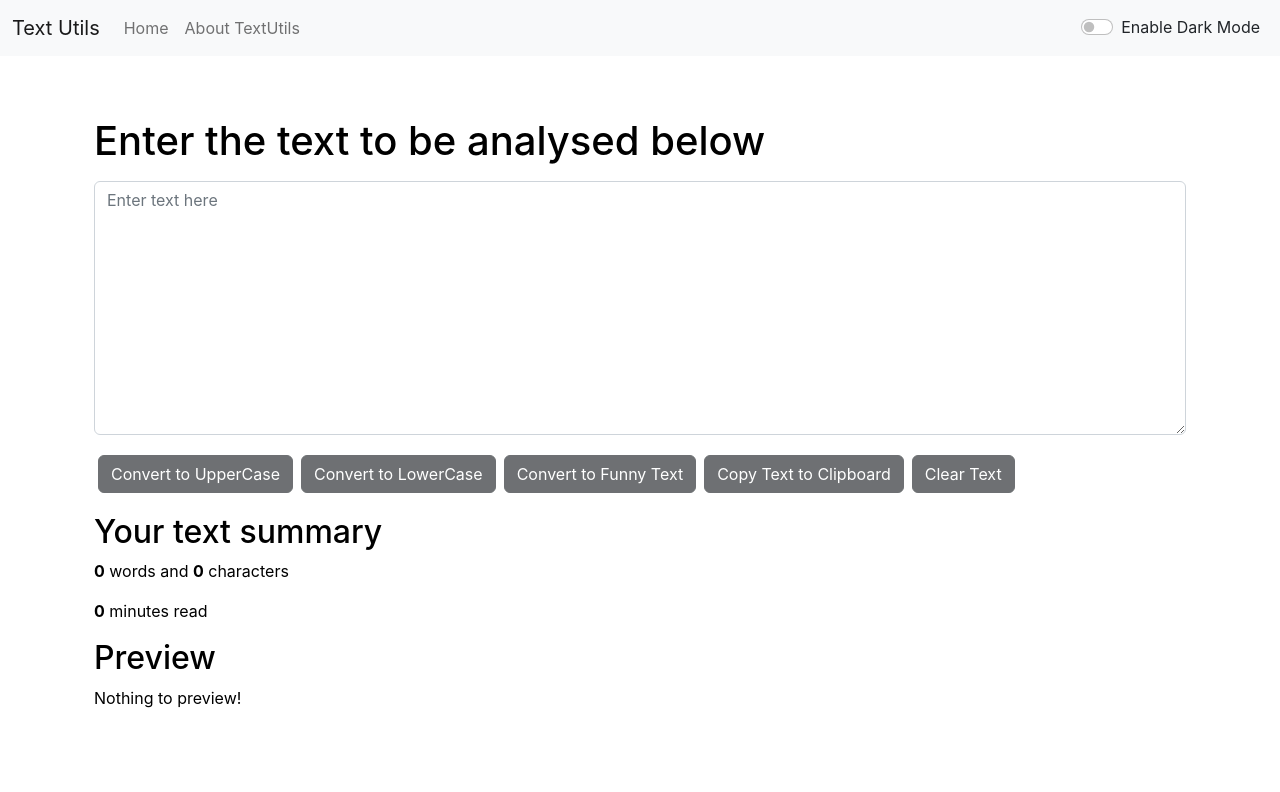
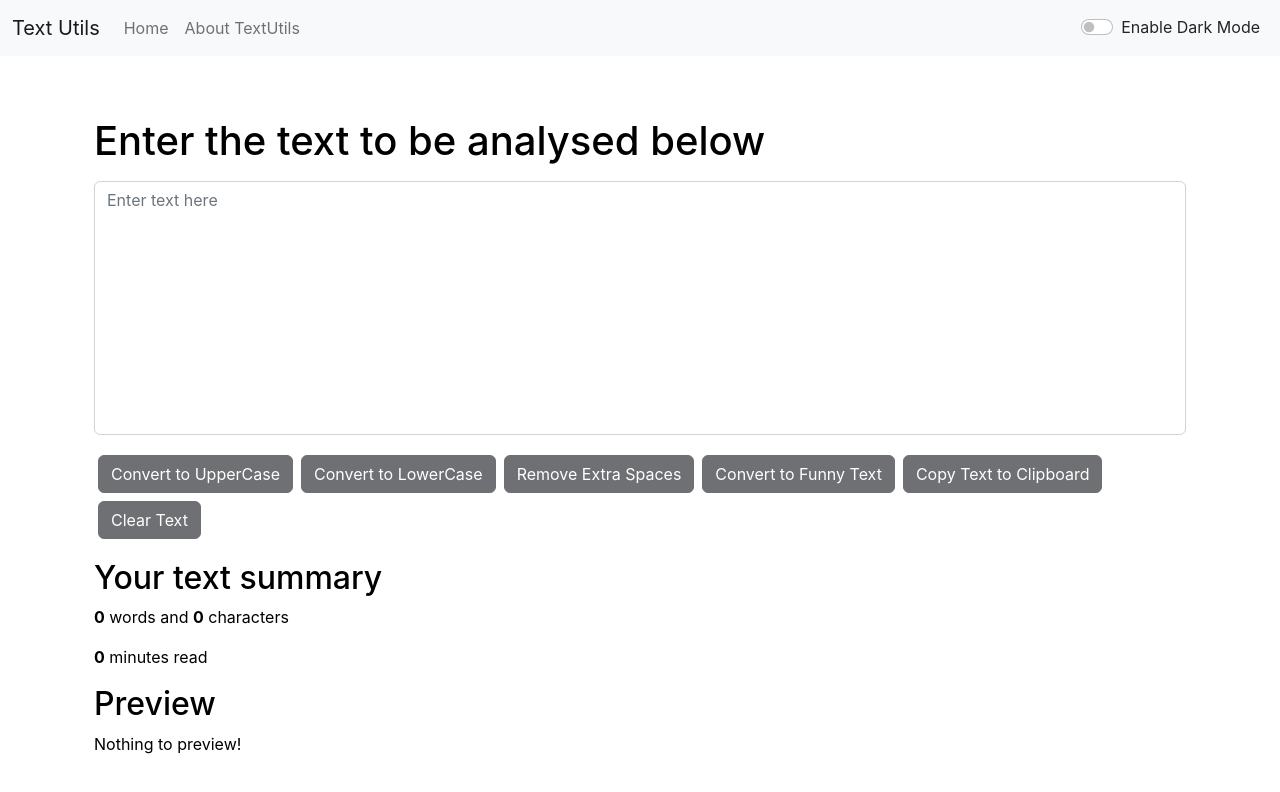
Before and after one commit to NiharPhansalkar/React-Text-Utils, a React (Create React App) app: page / in a window 1280 px wide. Shown: the top 792 px of the page. Built offline with nearby package versions, Linux system fonts and the light colour scheme.

Commit message:
removed resizability of textform and added button to remove any extra spaces

```diff
--- a/src/Components/TextForm.js
+++ b/src/Components/TextForm.js
@@ -15,6 +15,11 @@ export default function TextForm(props) {
     const handleLowClick = () => {
         setText(text.toLowerCase())
         props.alert("Converted to LowerCase!", "success");
+    }
+    // Handle extra spaces
+    const handleSpaceClick = () => {
+        setText(text.replace(/\s+/g, " ").trim());
+        props.alert("Extra spaces removed!", "success");
     }
     // Return length of word
     const wordVal = (givenText) => {
@@ -64,11 +69,14 @@ export default function TextForm(props) {
                     style = {{
                         backgroundColor: props.mode === 'dark' ? '#343a40' : 'white',
                         color: props.mode === 'light' ? 'black' : 'white',
+                        resize: "none",
+                        overflowY: "auto",
                     }}
                 ></textarea>
                 </div>
                 <button disabled={text.split(" ").filter(value => value !== "").length === 0} className="btn btn-dark mx-1 my-1" onClick={handleUpClick}>Convert to UpperCase</button>
                 <button disabled={text.split(" ").filter(value => value !== "").length === 0} className="btn btn-dark mx-1 my-1" onClick={handleLowClick}>Convert to LowerCase</button>
+                <button disabled={text.split(" ").filter(value => value !== "").length === 0} className="btn btn-dark mx-1 my-1" onClick={handleSpaceClick}>Remove Extra Spaces</button>
                 <button disabled={text.split(" ").filter(value => value !== "").length === 0} className="btn btn-dark mx-1 my-1" onClick={handleFunnyClick}>Convert to Funny Text</button>
                 <button disabled={text.split(" ").filter(value => value !== "").length === 0} className="btn btn-dark mx-1 my-1" onClick={handleCopyClick}>Copy Text to Clipboard</button>
                 <button disabled={text.split(" ").filter(value => value !== "").length === 0} className="btn btn-dark mx-1 my-1" onClick={handleClearClick}>Clear Text</button>
```
